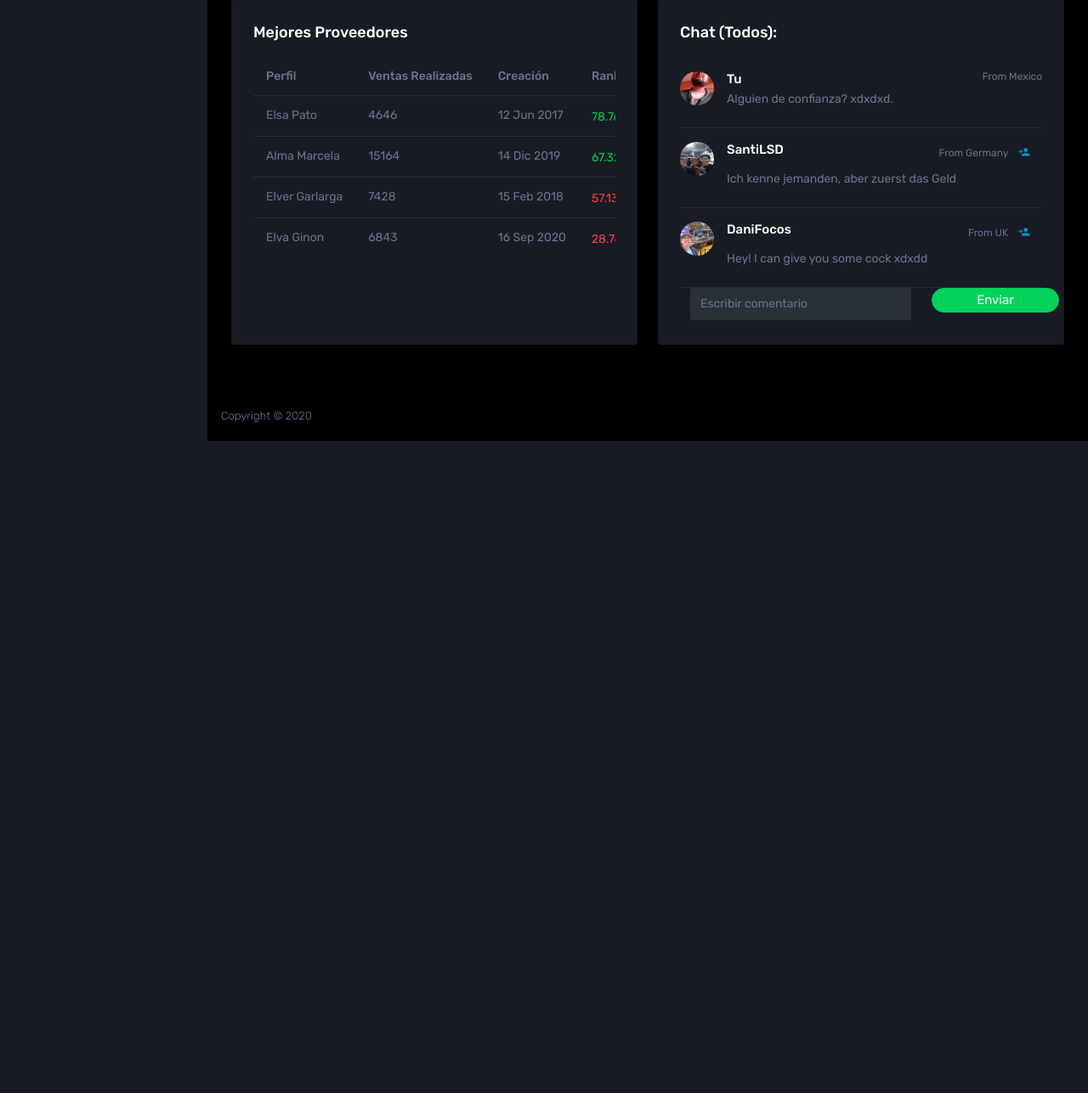
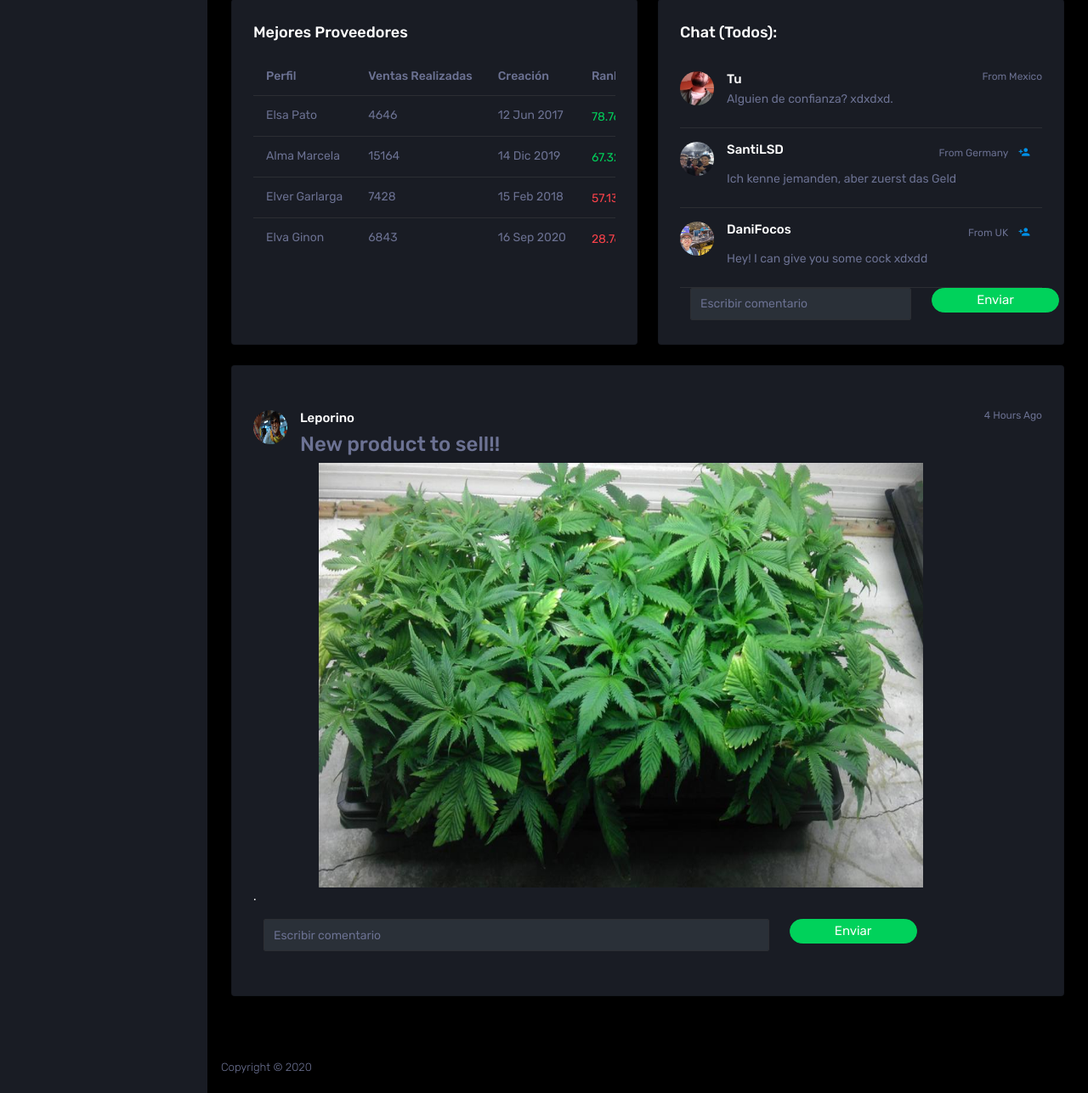
Before and after one commit to darkdani00/proyecto, a CodeIgniter app: page /database/ in a window 1280 px wide. Shown: the part 428-1715 px from the top of the page at 85% size. Before the commit the page ends 947 px from the top, so only its background shows below. Run offline with CodeIgniter, Linux system fonts and the light colour scheme.

Commit message:
publicacion
la seccion de publicaciones esta lista

```diff
--- a/application/views/home_page.php
+++ b/application/views/home_page.php
@@ -91,7 +91,9 @@
                                     <div class="flex-grow">
                                         <div class="d-flex d-md-block d-xl-flex justify-content-between">
                                             <h6 class="preview-subject">SantiLSD</h6>
-                                            <p class="text-muted text-small">From Germany <button type="button" class="btn btn-sm"><i class=" text-primary mdi mdi-account-plus"></i></button> </p>
+                                            <p class="text-muted text-small">From Germany <button type="button"
+                                                    class="btn btn-sm"><i
+                                                        class=" text-primary mdi mdi-account-plus"></i></button> </p>
                                         </div>
                                         <p class="text-muted">Ich kenne jemanden, aber zuerst das Geld</p>
                                     </div>
@@ -105,7 +107,9 @@
                                     <div class="flex-grow">
                                         <div class="d-flex d-md-block d-xl-flex justify-content-between">
                                             <h6 class="preview-subject">DaniFocos</h6>
-                                            <p class="text-muted text-small">From UK <button type="button" class="btn btn-sm"><i class=" text-primary mdi mdi-account-plus"></i></button> </p>
+                                            <p class="text-muted text-small">From UK <button type="button"
+                                                    class="btn btn-sm"><i
+                                                        class=" text-primary mdi mdi-account-plus"></i></button> </p>
                                         </div>
                                         <p class="text-muted">Hey! I can give you some cock xdxdd</p>
                                     </div>
@@ -128,5 +132,52 @@
             </div>
             <!-- chat-->
 
+            <!-- Productos -->
+            <div class="col-md-12 col-xl-12 grid-margin stretch-card">
+                <div class="card">
+                    <div class="card-body">
+                        <div class="d-flex py-4">
+                            <div class="preview-list w-100">
+                                <div class="preview-item p-0">
+                                    <div class="preview-thumbnail">
+                                        <img src="img/seller.JPG" class="rounded-circle" alt="">
+                                    </div>
+                                    <div class="preview-item-content d-flex flex-grow">
+                                        <div class="flex-grow">
+                                            <div class="d-flex d-md-block d-xl-flex justify-content-between">
+                                                <h6 class="preview-subject">Leporino</h6>
+                                                <p class="text-muted text-small">4 Hours Ago</p>
+                                            </div>
+                                            <h3 class="text-muted"> New product to sell!!</h3>
+                                        </div>
+                                    </div>
+                                </div>
+                                <div class="row">
+                                    <div class="text-center">
+                                        <img src="img/marihuana.JPG" alt="" width="80%" height="500">
+                                    </div>
+                                </div>
+                                <div>
+                                    <p>.</p>
+                                </div>
+                                <div class="col-12">
+                                    <div class="row">
+                                        <div class="col-8">
+                                            <input type="text" class="form-control text-warning"
+                                                placeholder="Escribir comentario">
+                                        </div>
+                                        <div class="col-4">
+                                            <button type="button"
+                                                class="btn btn-success btn-rounded btn-fw">Enviar</button>
+                                        </div>
+                                    </div>
+                                </div>
+                            </div>
+                        </div>
+                    </div>
+                </div>
+            </div>
+            <!-- Productos -->
+
         </div>
     </div>
```
Also changed, not shown: img/cocaine.jpg (added), img/marihuana.jpg (added), img/product1.jpg (added), img/seller.jpg (added).
